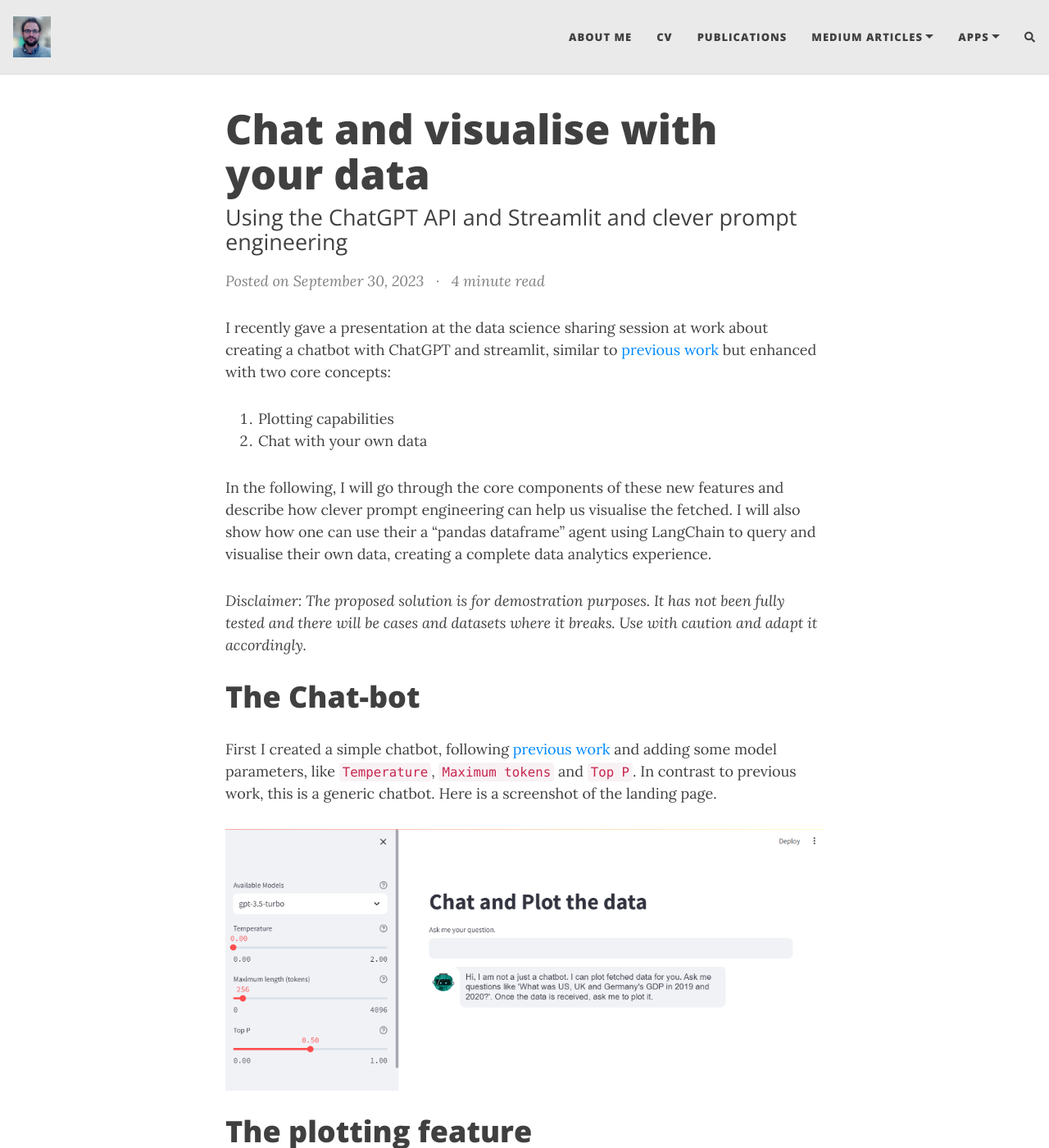
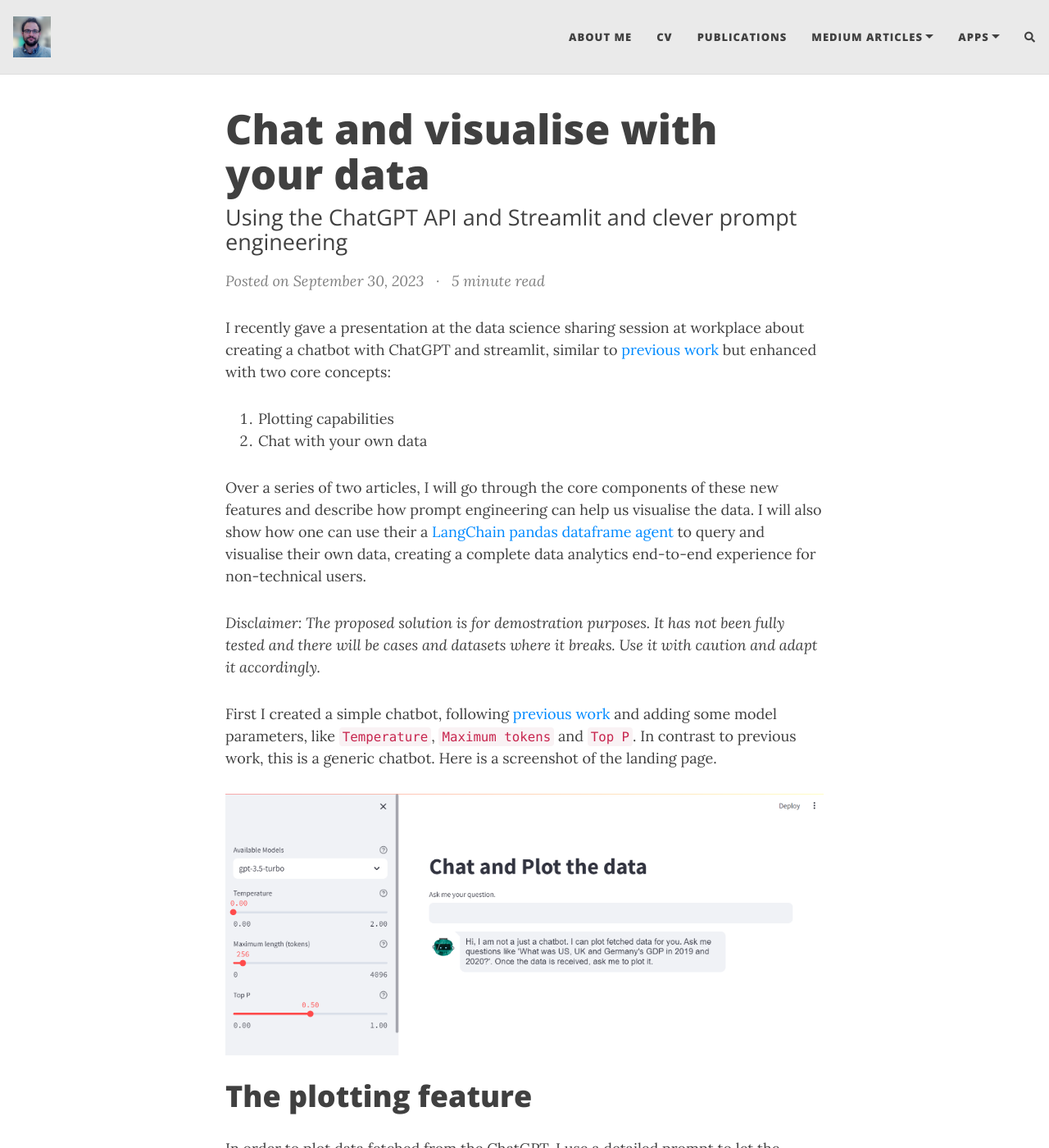
Before and after one commit to giasemidis/giasemidis.github.io, a Jekyll site: the page built from _posts/2023-09-30-chatgpt-chatbot-and-plot.md, in a window 1280 px wide and 1400 px high. Shown: the whole window at 82% size. Built offline with Jekyll 4.4.1, drawn with Linux system fonts in a browser that asks for light colours; nearby versions of some CDN libraries; comment, search, counter and statistics services are not loaded; some of the changed text lies outside the part shown.

Commit message:
typos and improvements to latest post

````diff
--- a/_posts/2023-09-30-chatgpt-chatbot-and-plot.md
+++ b/_posts/2023-09-30-chatgpt-chatbot-and-plot.md
@@ -7,16 +7,14 @@ readtime: true
 social-share: true
 ---
 
-I recently gave a presentation at the data science sharing session at work about creating a chatbot with ChatGPT and streamlit, similar to [previous work](https://giasemidis.github.io/2023/05/29/chatgpt-chatbox-assistant.html) but enhanced with two core concepts:
+I recently gave a presentation at the data science sharing session at workplace about creating a chatbot with ChatGPT and streamlit, similar to [previous work](https://giasemidis.github.io/2023/05/29/chatgpt-chatbox-assistant.html) but enhanced with two core concepts:
 
 1. Plotting capabilities
 2. Chat with your own data
 
-In the following, I will go through the core components of these new features and describe how clever prompt engineering can help us visualise the fetched. I will also show how one can use their a "pandas dataframe" agent using LangChain to query and visualise their own data, creating a complete data analytics experience.
+Over a series of two articles, I will go through the core components of these new features and describe how prompt engineering can help us visualise the data. I will also show how one can use their a [LangChain pandas dataframe agent](https://python.langchain.com/docs/integrations/toolkits/pandas) to query and visualise their own data, creating a complete data analytics end-to-end experience for non-technical users.
 
-*Disclaimer: The proposed solution is for demostration purposes. It has not been fully tested and there will be cases and datasets where it breaks. Use with caution and adapt it accordingly.*
-
-# The Chat-bot
+*Disclaimer: The proposed solution is for demostration purposes. It has not been fully tested and there will be cases and datasets where it breaks. Use it with caution and adapt it accordingly.*
 
 First I created a simple chatbot, following [previous work](https://giasemidis.github.io/2023/05/29/chatgpt-chatbox-assistant.html) and adding some model parameters, like `Temperature`, `Maximum tokens` and `Top P`. In contrast to previous work, this is a generic chatbot. Here is a screenshot of the landing page.
 
@@ -34,11 +32,11 @@ Return the code <code> in the following
 format ```python <code>```
 ```
 
-I want my plot to be produced in Plotly. I had to emphasise repeatedly that it should use plotly and not matplotlib, as I found that it hallucinated sometimes and produced a matplotlib plot.
+I want my plot to be produced with Plotly. After some trial and error, I had to emphasise repeatedly that it must use plotly and not matplotlib, as I found that it hallucinated sometimes and produced a matplotlib plot instead.
 
 The instruction should be clear and when code is expected it should be highlighted with a keyword `<code>`. Also, the output should be returned in a specific format so that the generated code can be extracted and used. For this reason I asked the LLM to return the output in triple quotes including `python` for reference.
 
-In the next step, if the input message contains the work "plot", I use a regular expression to extract  the generated plotly code from the reponse
+I use a regular expression to extract  the generated plotly code from the reponse
 
 ```python
 def extract_python_code(text):
@@ -78,10 +76,9 @@ Let's start with a simple example. We ask the following questions
 
     *In 2019, the GDP of the United States increased to approximately $21.43trillion,the GDP of the United Kingdom was around $2.83 trillion, and the GDP of Germany increased to about $3.86 trillion.*"
 
-**For the time being we don't focus on the validity of the data, our focus is on the plotting capabilities. Obviously be cautious with factual responses generated  by an LLM**
+**For the time being I don't focus on the validity of the data, my focus is on the plotting capabilities. Obviously, be cautious with factual responses generated by an LLM**
 
-
-Our next question is to plot the data in bar plot.
+My next question is to plot the data in bar plot.
 
 * User: "Can you plot this data in a bar plot?"
 * Assistant:
@@ -109,17 +106,17 @@ Our next question is to plot the data in bar plot.
     ```
     ![bar-plot](https://raw.githubusercontent.com/giasemidis/giasemidis.github.io/master/_posts/figures/chatgpt-gdp-bar-plot.png)
 
-The assistant produces the plotly code required for generated the bar plot and displays it. This a plotly object, meaning one can hover-over, zoom-in and save the plot.
+The assistant produces the plotly code required for generated the bar plot and displays it. This is a plotly object, meaning that one can hover-over, zoom-in and save the plot.
 
 # Example #2
 
-As a second example, let's try more data. Since the answer is expected to be longer, let's increase the maximum number of tokens to 1000.
+As a second example, let's try to fetch more data. Since the answer is expected to be longer, let's increase the maximum number of tokens to 1000.
 
 * User: "*What was the annual GDP of US, UK and Germany from 2010 to 2020? Report annual values and return results in a tabular form*"
 * Assistant:
   ![annual-gdp-response](https://raw.githubusercontent.com/giasemidis/giasemidis.github.io/master/_posts/figures/chatgpt-annual-gdp-response.png)
 
-As one can see the assistant return the data in a tabular format as requested. Again, we don't focus here whether the data is accurate, as we demonstrate the capability of interacting with data and plotting.
+As one can see the assistant returned the data in a tabular format as requested. Again, we don't focus here whether the data is accurate, as we demonstrate the capability of interacting with data and plotting it.
 
 * User: "*Can you plot this data in a timeseries plot?*"
 * Assistant:
@@ -144,13 +141,14 @@ As one can see the assistant return the data in a tabular format as requested. A
     ```
     ![timeseries-plot](https://raw.githubusercontent.com/giasemidis/giasemidis.github.io/master/_posts/figures/chatgpt-gdp-timeseries-plot.png)
 
+This is a great plot which was generated with two questions to the assistant.
 # Conclusion
 
-Clever prompt engineering can give a smart way to plotting data in chabot. In this article we focused on data fetched from a LLM, overlooking the data's validity.
+Clever prompt engineering can give a way to plotting data in a chatbot. In this article we focused on data fetched from a LLM, overlooking the data's validity.
 
 In the next article, I explain how one can interact, query and plot with their own data in csv format.
 
 ## Code and links
 
-<!-- - [App link]()
-- [GitHub repo]() -->
+<!-- - [App link]() -->
+- [GitHub repo]()
````
Also changed, not shown: other parts of _posts/2023-09-30-chatgpt-chatbot-and-plot.md (+2 -2 lines).
